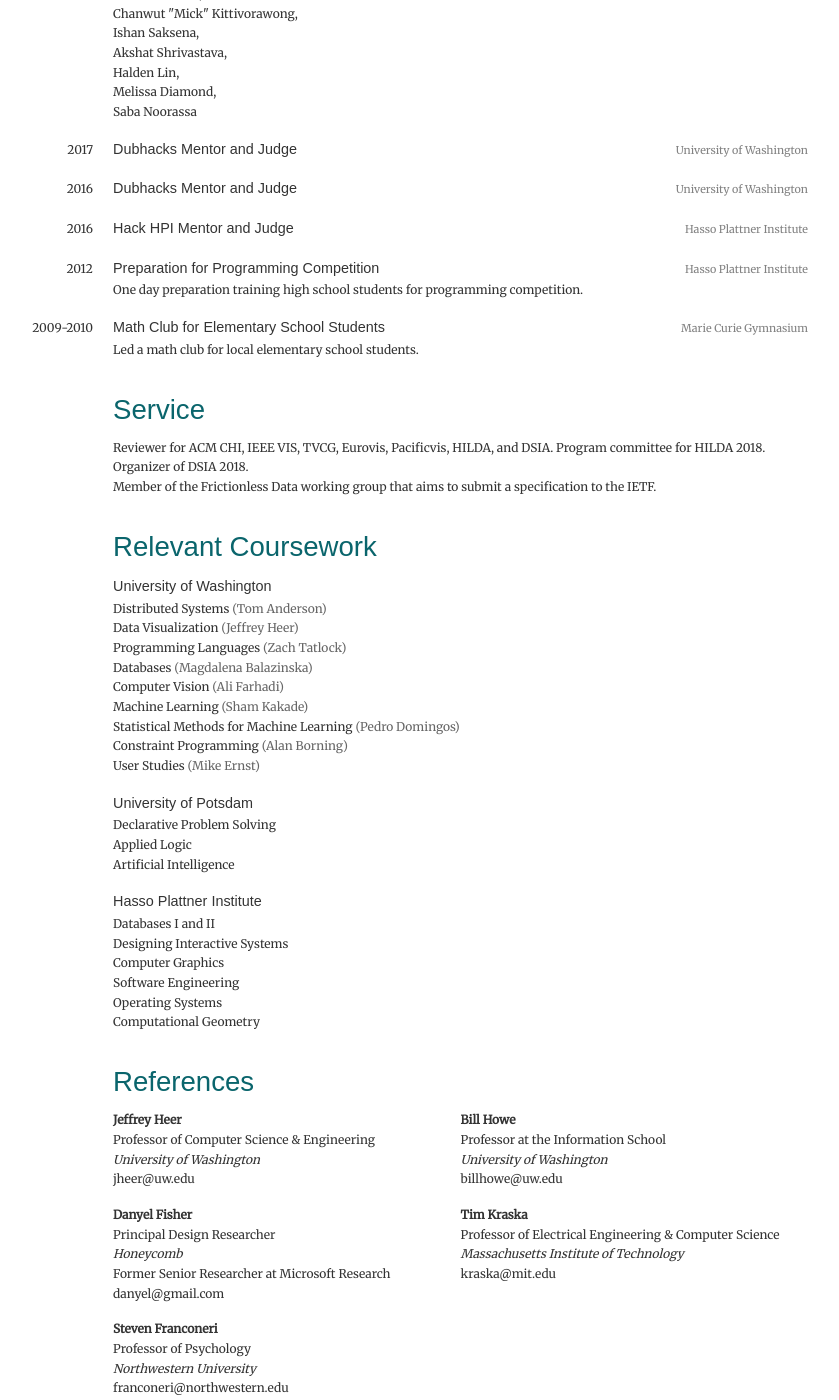
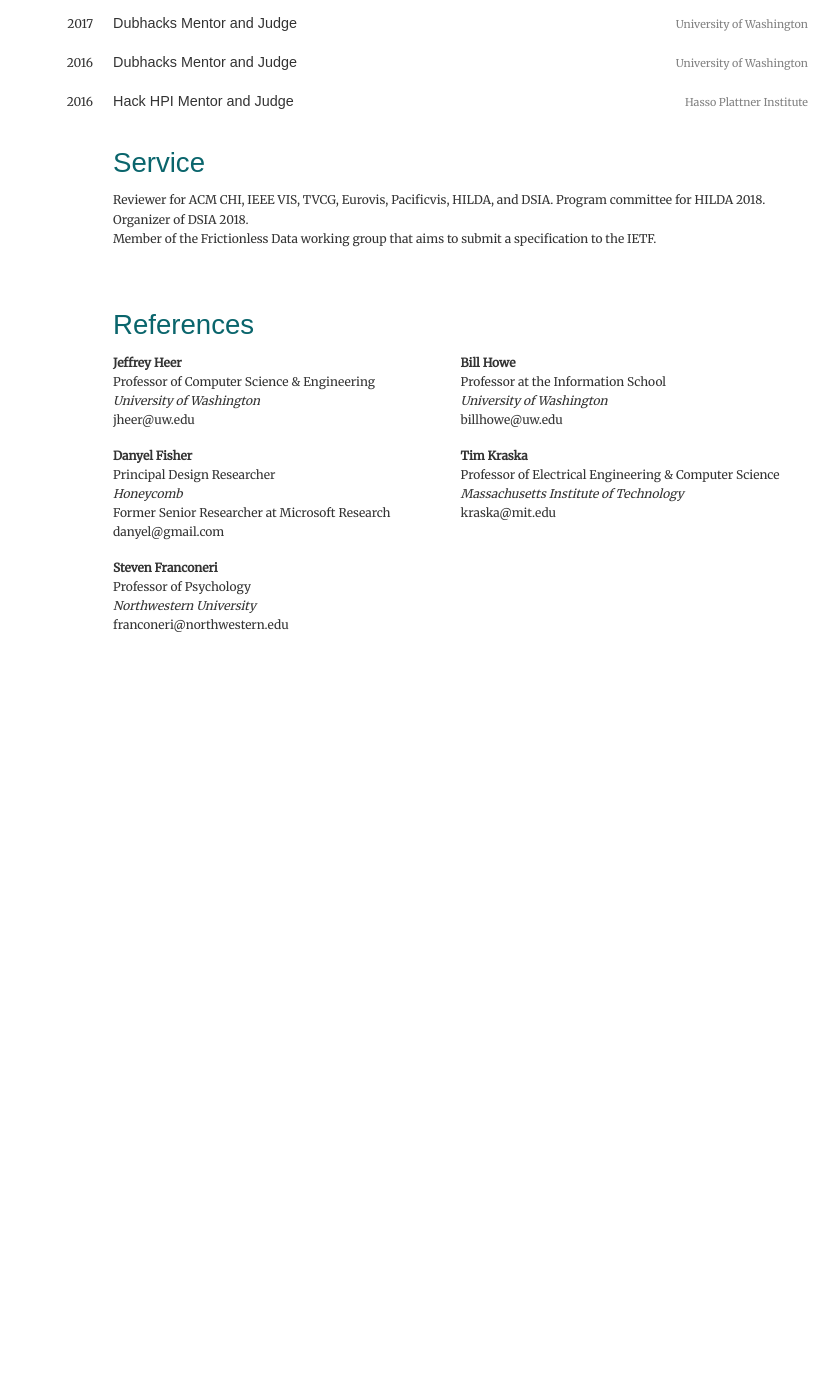
Before and after one commit to domoritz/domoritz.github.io, a Jekyll site: the page built from cv.html, in a window 1280 px wide and 1400 px high, scrolled down 6176 px. Shown: the whole window, without its empty margins (232-1071 px from the left). Built offline with Jekyll 4.4.1, drawn with Linux system fonts in a browser that asks for light colours; nearby versions of some CDN libraries; after the commit the page ends 6862 px from its top, so only the background shows below that; some of the changed text lies outside the part shown.

Commit message:
Simpler CV that can be sent

```diff
--- a/_data/mentoring.yml
+++ b/_data/mentoring.yml
@@ -45,13 +45,3 @@
 - title: "Hack HPI Mentor and Judge"
   year: 2016
   location: Hasso Plattner Institute
-- title: "Preparation for Programming Competition"
-  year: 2012
-  students: 15
-  location: Hasso Plattner Institute
-  description: One day preparation training high school students for programming competition.
-- title: "Math Club for Elementary School Students"
-  year: 2009-2010
-  students: 10
-  location: Marie Curie Gymnasium
-  description: Led a math club for local elementary school students.
--- a/cv.html
+++ b/cv.html
@@ -24,6 +24,7 @@
         font-family: Merriweather, Georgia, serif;
         font-size: 12px;
         background-color: white;
+        line-height: 1.6;
       }
 
       b, strong {
@@ -209,6 +210,11 @@
         text-decoration: none;
       }
 
+      .page-break {
+        margin-top: 2em;
+        page-break-before: always;
+      }
+
       @media print {
         @page {
           size: auto;
@@ -220,6 +226,10 @@
           font-size: 11px;
         }
 
+        p {
+          margin-bottom: 14px;
+        }
+
         .no-print, .no-print * {
           display: none !important;
         }
@@ -229,7 +239,7 @@
         }
 
         h1, h2 {
-          margin: .4em 0 .1em 0;
+          margin: .2em 0 .1em 0;
         }
 
         /* link to interactive talk/publications */
@@ -308,7 +318,7 @@
 {% endfor %}
 
 
-<h2>Publications <a href="{{ '/publications/' | absolute_url }}">[Interactive Version]</a></h2>
+<h2 class="page-break">Publications <a href="{{ '/publications/' | absolute_url }}">[Interactive Version]</a></h2>
 
 {% assign types = "Conference|Journal|Book Chapter|Demo|Workshop|Thesis" | split: "|" %}
 {% for type in types %}
@@ -355,7 +365,7 @@
   </div>
 {% endfor %}
 
-<h2>Professional and Research Experience</h2>
+<h2 class="page-break">Professional and Research Experience</h2>
 
 {% for exp in site.data.experience %}
 <article>
@@ -452,21 +462,7 @@
 </p>
 
 
-<h2>Relevant Coursework</h2>
-
-{% for institution in site.data.courses %}
-<article>
-  <h3>{{ institution.title }}</h3>
-  <div>
-    <ul>
-      {% for course in institution.courses %}<li>{{ course.title }}{% if course.with %}<span class="muted"> ({% include person person=course.with %})</span>{% endif %}</li>{% endfor %}
-    </ul>
-  </div>
-</article>
-{% endfor %}
-
-
-<h2>References</h2>
+<h2 class="page-break">References</h2>
 
 <div class="refs">
   <p>
```
Also changed, not shown: _data/experience.yml (+0 -7 lines), _data/publications.yml (+10 -0 lines).
